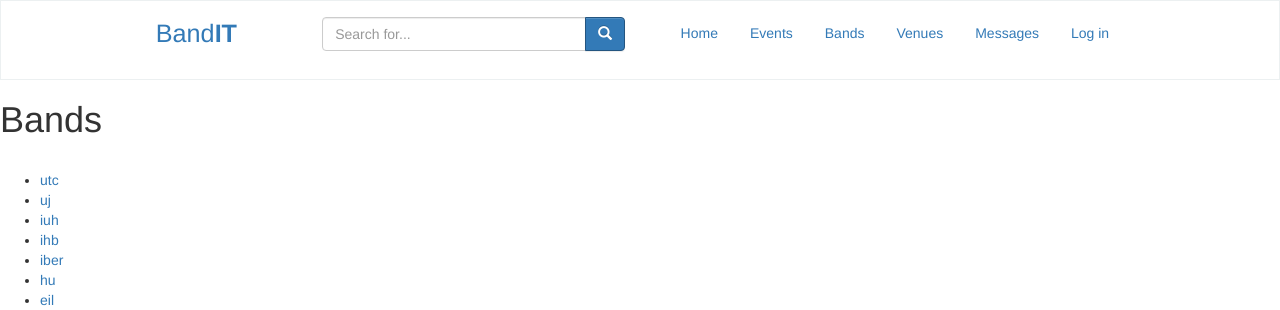
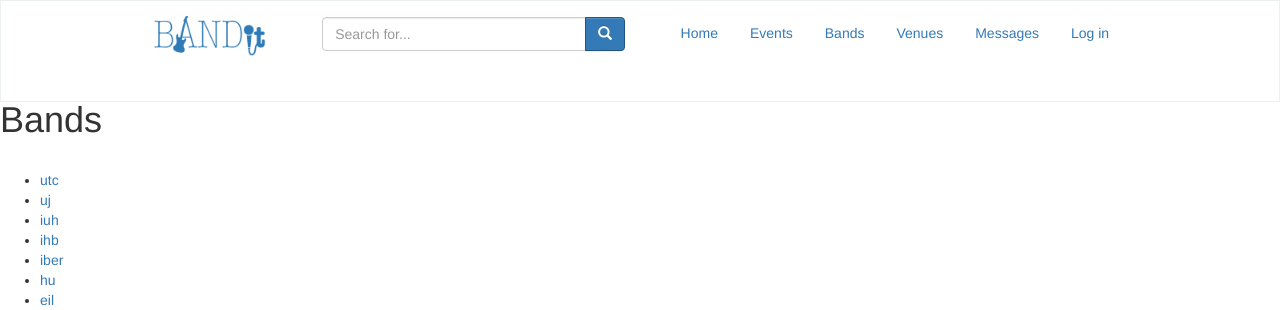
Before and after one commit to RobertCMcAlpine/Bandit, a Django app: page /bandit/bands/ in a window 1280 px wide. Shown: the top 310 px of the page. Run offline with Django 3.2, Linux system fonts and the light colour scheme; data comes from the database, SQL or seed files in the repository; parts of the project's set-up code (start-up, migrations or seed data) failed here and were passed over; some libraries are stand-ins or nearby versions.

Commit message:
logo in navbar

```diff
--- a/project/static/css/style.css
+++ b/project/static/css/style.css
@@ -27,10 +27,19 @@ min-height:50px;
 }
 .navbar-brand
 {
-padding-top:12px;
-padding-left:15px;
-padding-bottom:0px;
-font-size:1.8em;
+height: auto;
+max-width: 100%;
+display: block;
+overflow: visible;
+}
+
+.navbar-brand img
+{
+height: 60px;
+width: 120px;
+position: relative;
+bottom: 22px;
+right: 5px;
 }
 .navbar-default .navbar-brand
 {
--- a/project/templates/base.html
+++ b/project/templates/base.html
@@ -27,7 +27,9 @@
 <div class="row">
 
 	<div class="hidden-xs hidden-sm col-md-2 col-lg-2">
-	<a class="navbar-brand" href="#">Band<b>IT</b></a>
+	<a class="navbar-brand" href="#">
+		<img alt= "Brand" src="{% static 'images/logo.png' %}"/>
+		</a>
 	</div>
 
 	<form role="form" id="search_form" method="get" action="/bandit/search/">
```
